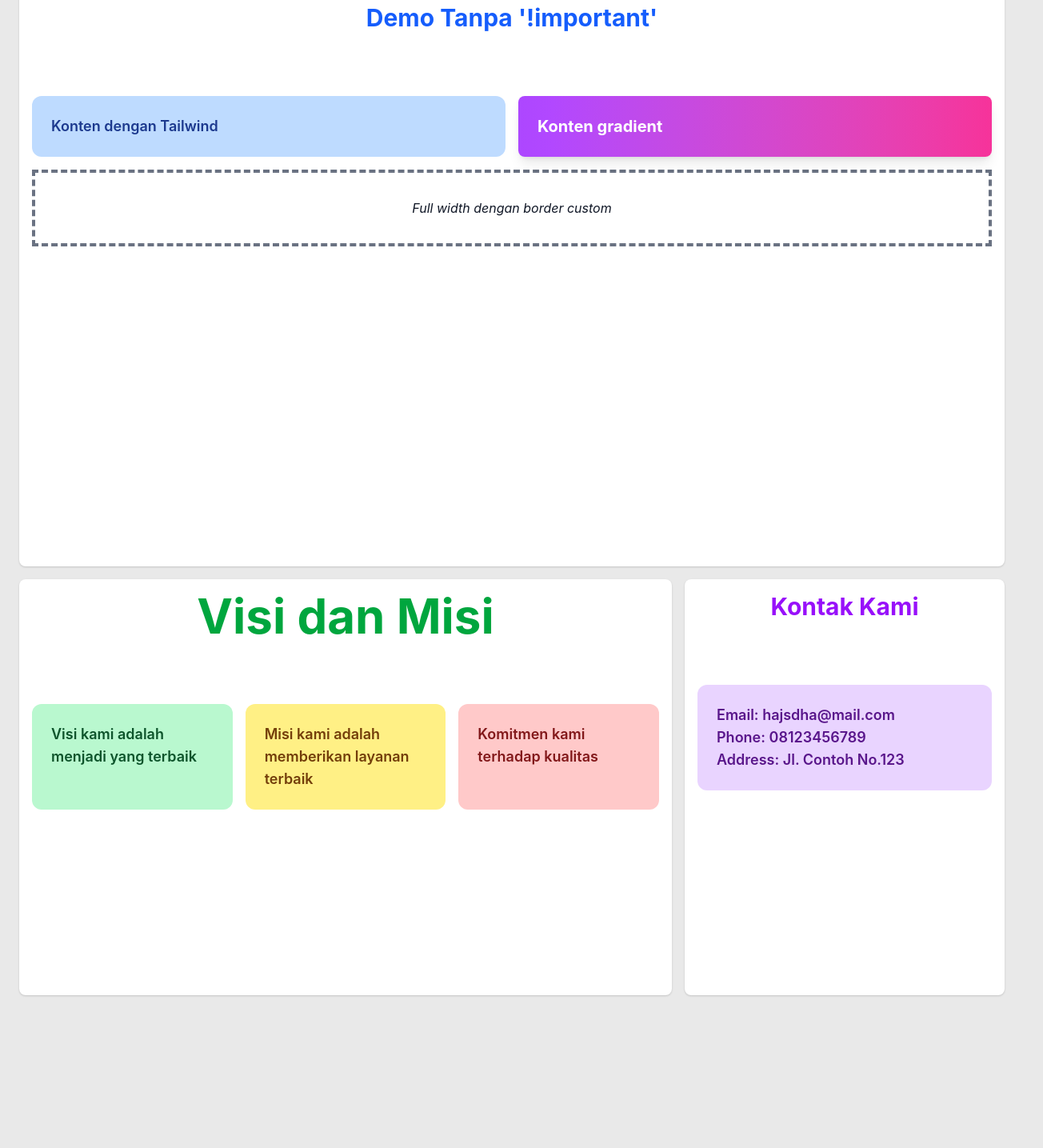
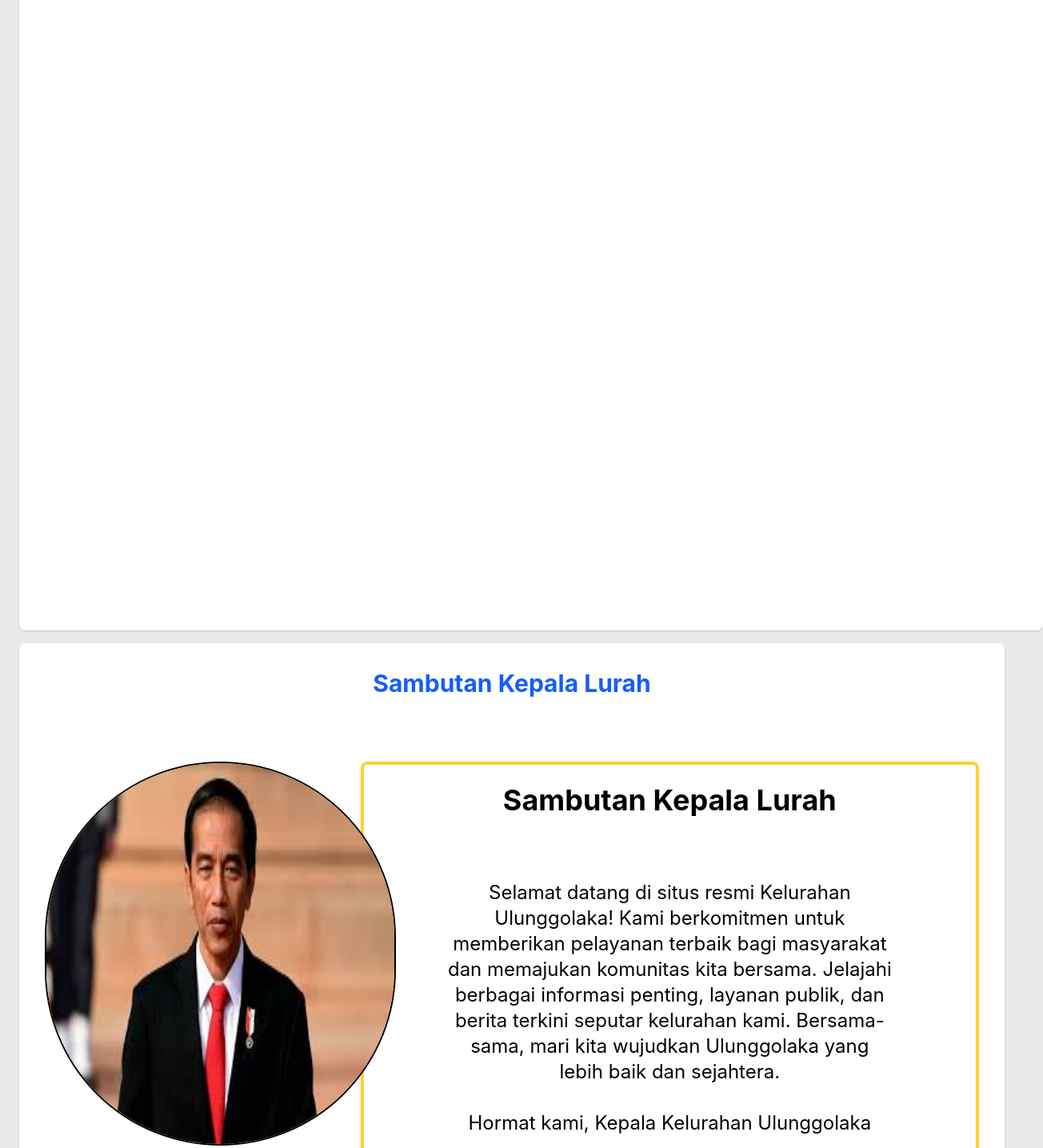
Before and after one commit to ArifLaode/react-profile, a React (Vite) app: page / in a window 1280 px wide. Shown: the part 100-1535 px from the top of the page at 80% size, 1304 px wide, since content can reach past the window. Before the commit the page ends 1384 px from the top, so only its background shows below. Built offline with nearby package versions, Linux system fonts and the light colour scheme; a web font is replaced by a local one.

Commit message:
renamed:    src/assets/place/sambutan.jpeg -> src/assets/sambutan.jpeg 	modified:   src/components/Section.tsx 	modified:   src/pages/Home.tsx 	modified:   src/styles/index.css

```diff
--- a/src/components/Section.tsx
+++ b/src/components/Section.tsx
@@ -29,6 +29,7 @@ export const SectionContent: React.FC<SectionContentProps> = ({
 type SectionProps = {
   title?: string;
   columns?: number;
+  id?: string;
   children: React.ReactNode;
   className?: string;
   titleClassName?: string;
@@ -38,6 +39,7 @@ type SectionProps = {
 const Section: React.FC<SectionProps> = ({
   title,
   columns = 12,
+  id,
   children,
   className = "",
   titleClassName = "",
@@ -47,12 +49,13 @@ const Section: React.FC<SectionProps> = ({
     <section
       // taruh className paling depan biar bisa override default
       className={`section ${className} bg-white p-8 box-border`}
-    >
-      {title && (
+      id={id}
+        >
+      {title ? (
         <h2 className={`section-title mb-4 ${titleClassName}`}>
           {title}
         </h2>
-      )}
+      ) : null}
 
       <div
         className={`section-container grid gap-4 ${containerClassName}`}
--- a/src/pages/Home.tsx
+++ b/src/pages/Home.tsx
@@ -1,46 +1,50 @@
 import Section, { SectionContent } from "../components/Section";
+import Sambutan from "../assets/sambutan.jpeg";
 
 const HomePage = () => {
   return (
     <>
+    <Section id="slider" className="h-screen w-screen bg-gray-100 ease-in duration-300">
+
+    </Section>
     <Section
-      title="Demo Tanpa '!important'"
+      title="Sambutan Kepala Lurah"
       columns={12}
-      className="h-[90vh] rounded-2xl shadow-lg bg-gray-100"
+      id="sambutan"
+      className="section h-[90vh] rounded-2xl shadow-lg bg-gray-10 ease-in duration-300"
       titleClassName="text-3xl font-bold text-blue-600 mb-20 align-center text-center"
       containerClassName="gap-1.5"
     >
-      <SectionContent col={6} className="bg-blue-200 p-6 rounded-xl hover:bg-blue-300 transition z-50">
-        <p className="text-lg font-semibold text-blue-900">
-          Konten dengan Tailwind
-        </p>
+      <SectionContent col={4} className="h-[60vh] flex items-end-safe -mr-15 justify-end">
+        <img src={Sambutan} alt="Sambutan Kepala Lurah" className="sambutan-image w-[60vh] border-2 border-black z-50 h-[60vh] rounded-full" />
       </SectionContent>
 
-      <SectionContent col={6} className="bg-gradient-to-r from-purple-500 to-pink-500 text-white p-6 rounded-lg shadow-lg z-10">
-        <p className="text-xl font-bold">Konten gradient</p>
-      </SectionContent>
-
-      <SectionContent col={12} className="border-dashed border-4 border-gray-500 p-8 text-center italic">
-        Full width dengan border custom
+      <SectionContent col={8} className="border-4 border-amber-300 text-black p-6 rounded-lg shadow-lg">
+        <p className="text-4xl text-center font-bold">Sambutan Kepala Lurah</p>
+        <div className="p-20 text-2xl text-center text-grey-800">
+          <p>Selamat datang di situs resmi Kelurahan Ulunggolaka! Kami berkomitmen untuk memberikan pelayanan terbaik bagi masyarakat dan memajukan komunitas kita bersama. Jelajahi berbagai informasi penting, layanan publik, dan berita terkini seputar kelurahan kami. Bersama-sama, mari kita wujudkan Ulunggolaka yang lebih baik dan sejahtera.</p>
+          <br/>
+          <p>Hormat kami, Kepala Kelurahan Ulunggolaka</p>
+        </div>
       </SectionContent>
     </Section>
 
    <div className="grid grid-cols-3 gap-4">
     <div className="col-span-2">
        <Section title="Visi dan Misi" columns={12} className="rounded-2xl shadow-lg w-full h-[65vh] bg-gray-100" titleClassName="text-6xl font-bold text-green-600 mb-20 align-center text-center" containerClassName="gap-1.5">
-      <SectionContent col={4} className="bg-green-200 p-6 rounded-xl hover:bg-green-300 transition z-50">
+      <SectionContent col={4} className="bg-green-200 p-6 rounded-xl hover:bg-green-300 transition">
         <p className="text-lg font-semibold text-green-900">
           Visi kami adalah menjadi yang terbaik
         </p>
       </SectionContent>
 
-      <SectionContent col={4} className="bg-yellow-200 p-6 rounded-xl hover:bg-yellow-300 transition z-50">
+      <SectionContent col={4} className="bg-yellow-200 p-6 rounded-xl hover:bg-yellow-300 transition">
         <p className="text-lg font-semibold text-yellow-900">
           Misi kami adalah memberikan layanan terbaik
         </p>
       </SectionContent>
 
-      <SectionContent col={4} className="bg-red-200 p-6 rounded-xl hover:bg-red-300 transition z-50">
+      <SectionContent col={4} className="bg-red-200 p-6 rounded-xl hover:bg-red-300 transition">
         <p className="text-lg font-semibold text-red-900">
           Komitmen kami terhadap kualitas
         </p>
@@ -49,7 +53,7 @@ const HomePage = () => {
     </div>
     <div className="col-span-1">
       <Section title="Kontak Kami" columns={1} className="rounded-2xl shadow-lg w-full h-[65vh] bg-gray-100" titleClassName="text-3xl font-bold text-purple-600 mb-20 align-center text-center" containerClassName="gap-1.5">
-        <SectionContent col={1} className="bg-purple-200 p-6 rounded-xl hover:bg-purple-300 transition z-50">
+        <SectionContent col={1} className="bg-purple-200 p-6 rounded-xl hover:bg-purple-300 transition">
           <p className="text-lg font-semibold text-purple-900">
             Email: hajsdha@mail.com <br/>
             Phone: 08123456789 <br/>
--- a/src/styles/index.css
+++ b/src/styles/index.css
@@ -29,7 +29,6 @@ body {
 
 .section {
   margin-bottom: 2vh;
-  padding: 2vh;
   background-color: #FFFFFF; /* Tailwind bg-white */
   border-radius: 0.5rem; /* Tailwind rounded-lg */
   margin-left: auto;
@@ -47,20 +46,6 @@ body {
   color: #1F2937; /* Tailwind text-gray-800 */
 }
 
-.section-box {
-  border: 1px solid #E5E7EB; /* Tailwind border-gray-200 */
-  border-radius: 0.5rem; /* Tailwind rounded-lg */
-  padding: 1.5rem; /* Tailwind p-6 */
-  background-color: #F9FAFB; /* Tailwind bg-gray-50 */
-}
-
-.sambutan-image {
-  width: 20%;
-  height: auto;
-  border-radius: 0.5rem; /* Tailwind rounded-lg */
-  margin-bottom: 1.5rem; /* Tailwind mb-6 */
-}
-
 .sambutan p {
   margin-bottom: 1rem; /* Tailwind mb-4 */
   color: #374151; /* Tailwind text-gray-700 */
```
Also changed, not shown: src/assets/sambutan.jpeg (renamed from src/assets/place/sambutan.jpeg).
